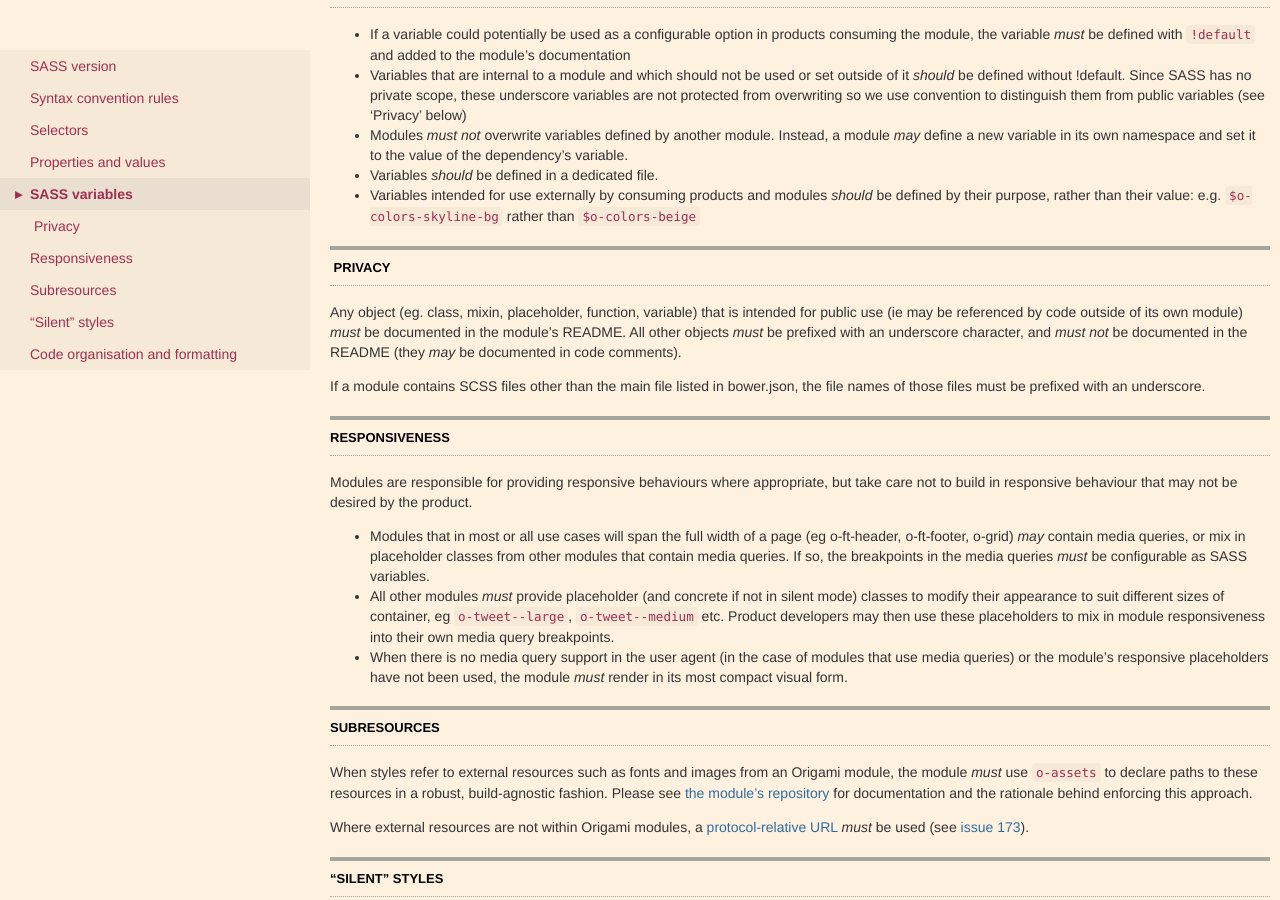
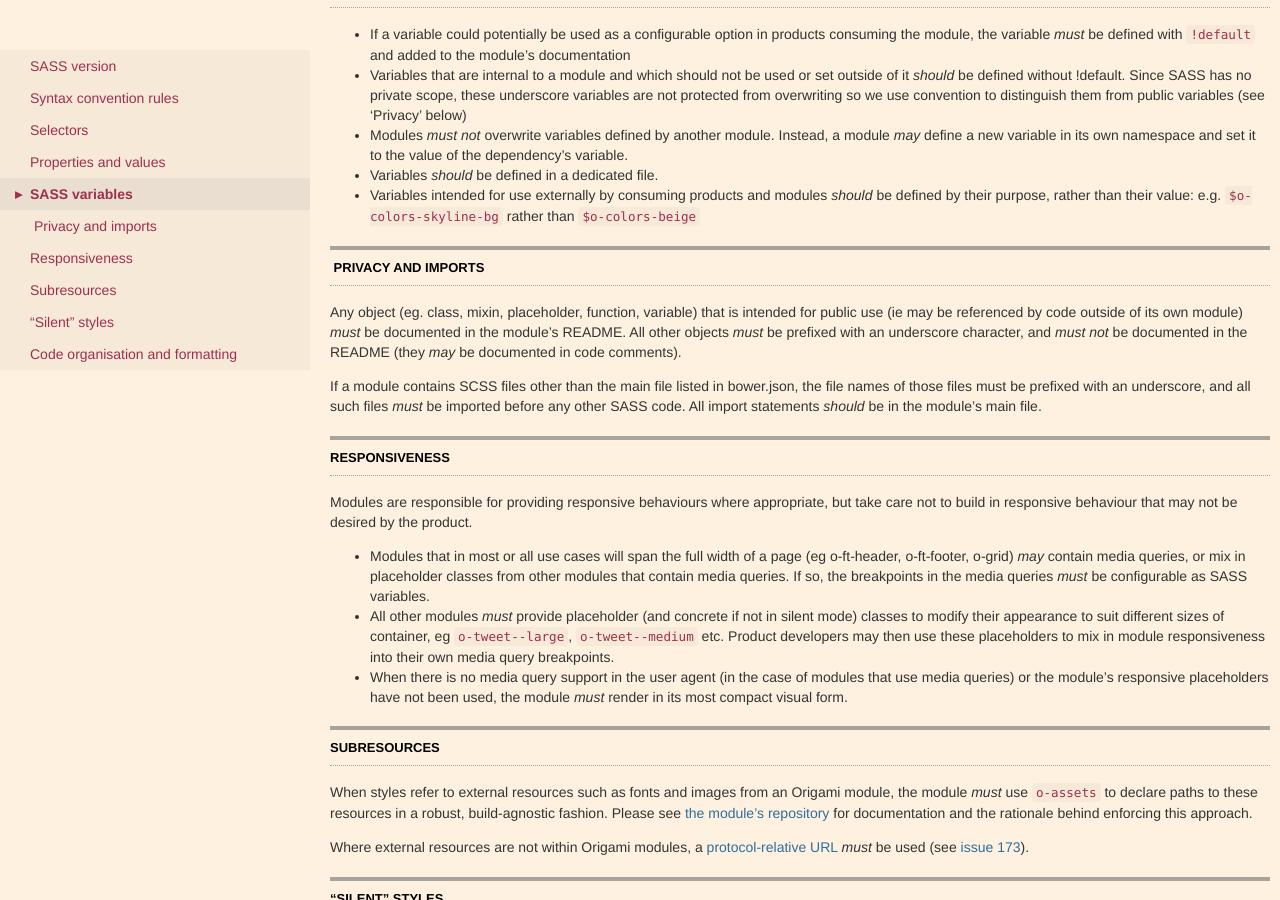
Before and after one commit to Financial-Times/ft-origami, a Jekyll site: the page built from docs/syntax/scss.md, in a window 1280 px wide and 900 px high, scrolled down 3983 px. Built offline with Jekyll 4.4.1, drawn with Linux system fonts in a browser that asks for light colours; some web fonts are replaced.

Commit message:
Require imports to be in main / before SASS, closes #205

```diff
--- a/docs/syntax/scss.md
+++ b/docs/syntax/scss.md
@@ -199,11 +199,11 @@ Where necessary, components *may* provide style rules targeted at specific user
 * Variables intended for use externally by consuming products and modules *should* be defined by their purpose, rather than their value: e.g. `$o-colors-skyline-bg` rather than `$o-colors-beige`
 
 
-## Privacy
+## Privacy and imports
 
 Any object (eg. class, mixin, placeholder, function, variable) that is intended for public use (ie may be referenced by code outside of its own module) *must* be documented in the module's README.  All other objects *must* be prefixed with an underscore character, and *must not* be documented in the README (they *may* be documented in code comments).
 
-If a module contains SCSS files other than the main file listed in bower.json, the file names of those files must be prefixed with an underscore.
+If a module contains SCSS files other than the main file listed in bower.json, the file names of those files must be prefixed with an underscore, and all such files *must* be imported before any other SASS code.  All import statements *should* be in the module's main file.
 
 
 ## Responsiveness
```
